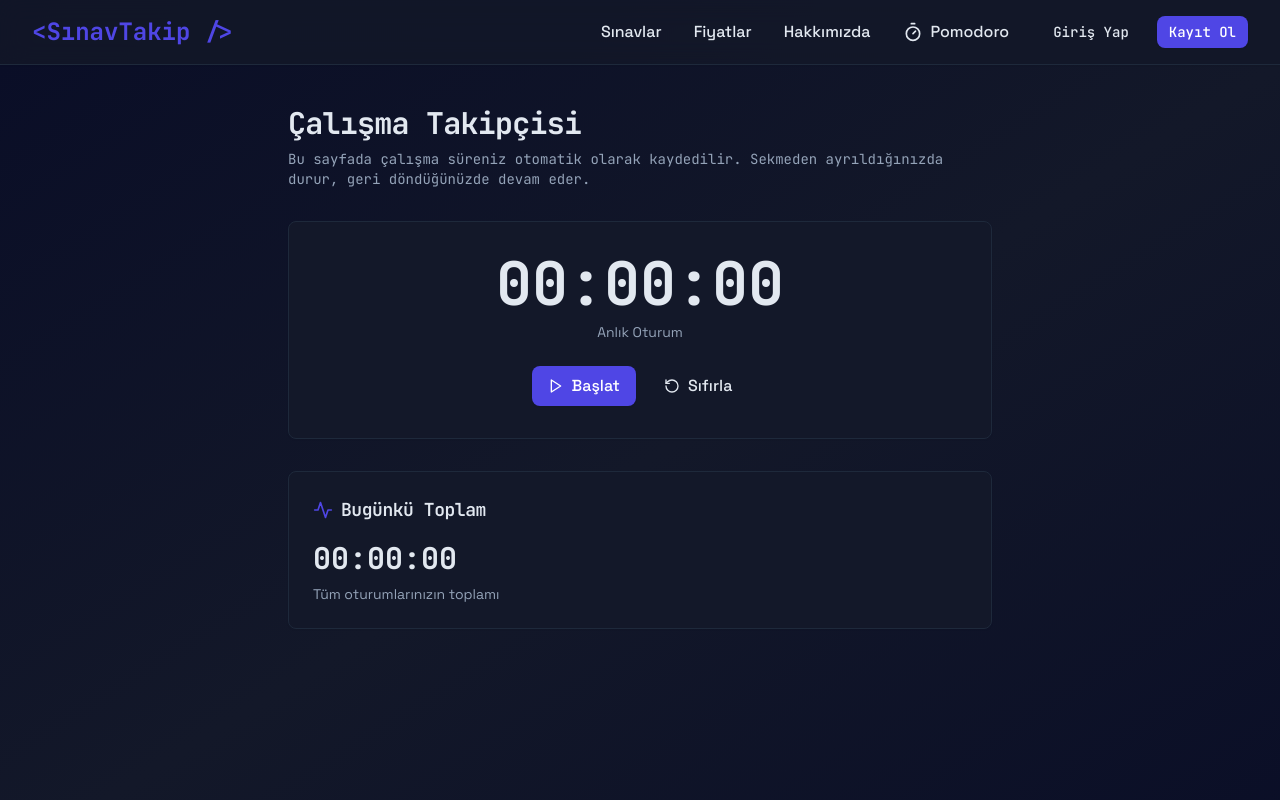
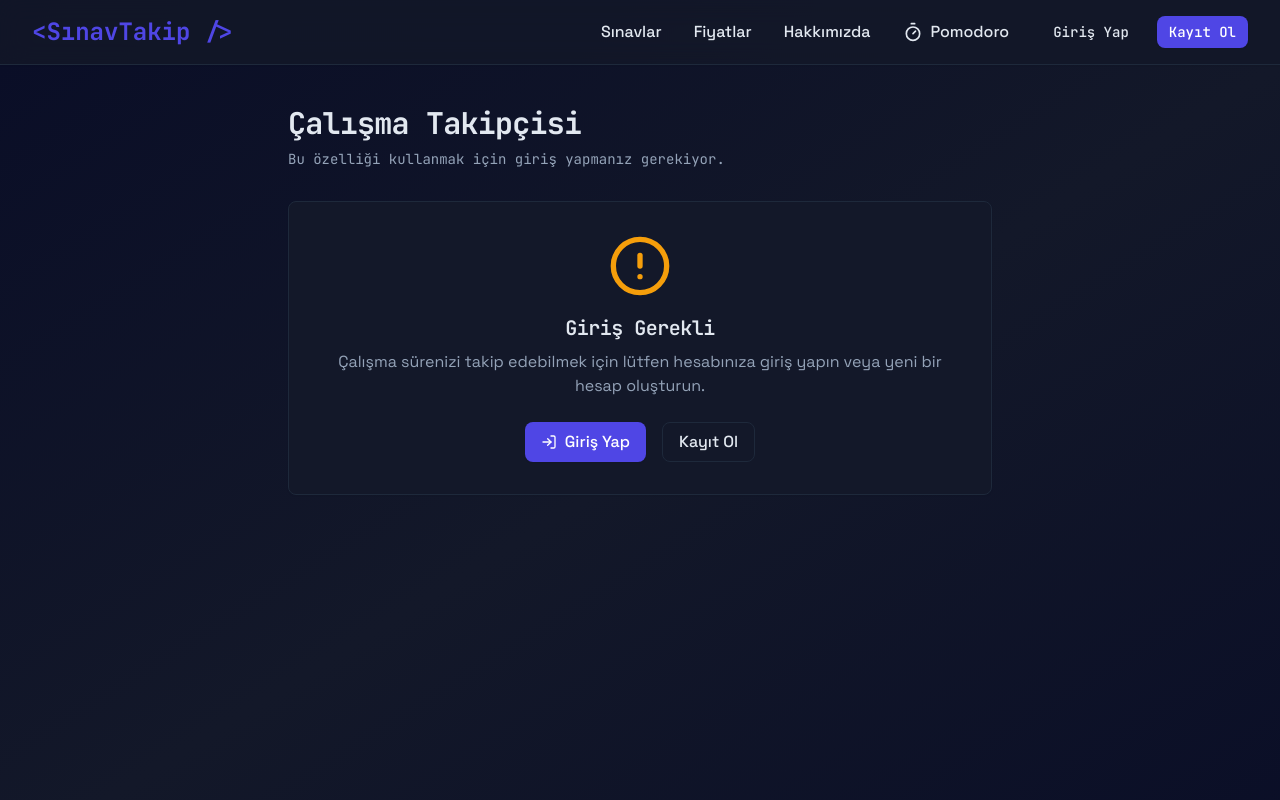
Before and after one commit to zeosoftt/sinav-takip-app, a Next.js app: page /study in a window 1280 px wide. Shown: the top 800 px of the page. Built offline with nearby package versions, Linux system fonts and the light colour scheme; no server answers.

Commit message:
Improve authentication handling: Add /study to middleware, handle redirects, show auth warnings on API errors

```diff
--- a/app/auth/login/page.tsx
+++ b/app/auth/login/page.tsx
@@ -1,12 +1,13 @@
 'use client'
 
-import { useState } from 'react'
+import { useState, Suspense } from 'react'
 import Link from 'next/link'
 import { Button } from '@/components/ui/Button'
-import { useRouter } from 'next/navigation'
+import { useRouter, useSearchParams } from 'next/navigation'
 
-export default function LoginPage() {
+function LoginForm() {
   const router = useRouter()
+  const searchParams = useSearchParams()
   const [email, setEmail] = useState('')
   const [password, setPassword] = useState('')
   const [error, setError] = useState('')
@@ -32,8 +33,9 @@ export default function LoginPage() {
         return
       }
 
-      // Başarılı giriş - dashboard'a yönlendir
-      router.push('/dashboard')
+      // Başarılı giriş - redirect parametresine veya dashboard'a yönlendir
+      const redirect = searchParams.get('redirect') || '/dashboard'
+      router.push(redirect)
       router.refresh()
     } catch (err) {
       setError('Bir hata oluştu. Lütfen tekrar deneyin.')
@@ -132,3 +134,15 @@ export default function LoginPage() {
     </div>
   )
 }
+
+export default function LoginPage() {
+  return (
+    <Suspense fallback={
+      <div className="min-h-screen flex items-center justify-center">
+        <p className="text-slate-600 dark:text-dark-muted font-mono">Yükleniyor...</p>
+      </div>
+    }>
+      <LoginForm />
+    </Suspense>
+  )
+}
--- a/app/study/page.tsx
+++ b/app/study/page.tsx
@@ -1,8 +1,10 @@
 'use client'
 
 import { useEffect, useRef, useState } from 'react'
+import { useRouter } from 'next/navigation'
+import Link from 'next/link'
 import { Button } from '@/components/ui/Button'
-import { Play, Pause, RotateCcw, Activity, Clock } from 'lucide-react'
+import { Play, Pause, RotateCcw, Activity, Clock, AlertCircle, LogIn } from 'lucide-react'
 
 function formatHMS(totalSeconds: number) {
   const h = Math.floor(totalSeconds / 3600)
@@ -12,13 +14,23 @@ function formatHMS(totalSeconds: number) {
 }
 
 export default function StudyTrackerPage() {
+  const router = useRouter()
+  const [isAuthenticated, setIsAuthenticated] = useState<boolean | null>(null)
   const [isRunning, setIsRunning] = useState(false)
   const [seconds, setSeconds] = useState(0)
   const [todaySeconds, setTodaySeconds] = useState(0)
+  const [error, setError] = useState<string>('')
   const tickRef = useRef<NodeJS.Timeout | null>(null)
+
+  // Check authentication on mount
+  useEffect(() => {
+    checkAuth()
+  }, [])
 
   // Auto-start session on mount (if logged in)
   useEffect(() => {
+    if (!isAuthenticated) return
+
     startSession()
     const onVisibility = () => {
       if (document.hidden) {
@@ -34,7 +46,21 @@ export default function StudyTrackerPage() {
       window.removeEventListener('beforeunload', stopSession)
       stopSession()
     }
-  }, [])
+  }, [isAuthenticated])
+
+  const checkAuth = async () => {
+    try {
+      const res = await fetch('/api/auth/me')
+      if (res.ok) {
+        setIsAuthenticated(true)
+        fetchToday()
+      } else {
+        setIsAuthenticated(false)
+      }
+    } catch {
+      setIsAuthenticated(false)
+    }
+  }
 
   const fetchToday = async () => {
     try {
@@ -42,27 +68,52 @@ export default function StudyTrackerPage() {
       if (res.ok) {
         const data = await res.json()
         setTodaySeconds(data.todayTotalSeconds || 0)
+      } else if (res.status === 401) {
+        setIsAuthenticated(false)
       }
-    } catch { /* ignore */ }
+    } catch {
+      // Ignore
+    }
   }
 
   const startSession = async () => {
-    if (isRunning) return
+    if (isRunning || !isAuthenticated) return
+
     try {
       const res = await fetch('/api/study/sessions', { method: 'POST' })
       if (res.ok) {
         setIsRunning(true)
+        setError('')
         if (!tickRef.current) {
           tickRef.current = setInterval(() => setSeconds((s) => s + 1), 1000)
         }
+      } else if (res.status === 401) {
+        setIsAuthenticated(false)
+        setError('Oturumunuz sona erdi. Lütfen tekrar giriş yapın.')
+        stopSession()
+      } else {
+        const data = await res.json()
+        setError(data.error || 'Oturum başlatılamadı')
       }
-    } catch { /* ignore */ }
+    } catch (err) {
+      setError('Bir hata oluştu. Lütfen tekrar deneyin.')
+    }
   }
 
   const stopSession = async () => {
     if (!isRunning) return
+
     try {
-      await fetch('/api/study/sessions', { method: 'PATCH', headers: { 'Content-Type': 'application/json' } })
+      const res = await fetch('/api/study/sessions', {
+        method: 'PATCH',
+        headers: { 'Content-Type': 'application/json' },
+      })
+
+      if (res.status === 401) {
+        setIsAuthenticated(false)
+      }
+    } catch {
+      // Ignore
     } finally {
       setIsRunning(false)
       if (tickRef.current) {
@@ -70,7 +121,9 @@ export default function StudyTrackerPage() {
         tickRef.current = null
       }
       setSeconds(0)
-      fetchToday()
+      if (isAuthenticated) {
+        fetchToday()
+      }
     }
   }
 
@@ -78,9 +131,56 @@ export default function StudyTrackerPage() {
     setSeconds(0)
   }
 
-  useEffect(() => {
-    fetchToday()
-  }, [])
+  const handleLogin = () => {
+    const currentPath = window.location.pathname
+    router.push(`/auth/login?redirect=${encodeURIComponent(currentPath)}`)
+  }
+
+  // Show loading state
+  if (isAuthenticated === null) {
+    return (
+      <div className="max-w-3xl mx-auto px-4 sm:px-6 lg:px-8 py-10">
+        <div className="card p-12 text-center">
+          <p className="text-slate-600 dark:text-dark-muted font-mono">Yükleniyor...</p>
+        </div>
+      </div>
+    )
+  }
+
+  // Show login required message
+  if (!isAuthenticated) {
+    return (
+      <div className="max-w-3xl mx-auto px-4 sm:px-6 lg:px-8 py-10">
+        <div className="mb-8">
+          <h1 className="text-3xl font-display font-bold text-slate-900 dark:text-dark-text">
+            Çalışma Takipçisi
+          </h1>
+          <p className="mt-2 text-slate-600 dark:text-dark-muted font-mono text-sm">
+            Bu özelliği kullanmak için giriş yapmanız gerekiyor.
+          </p>
+        </div>
+
+        <div className="card p-8 text-center">
+          <AlertCircle className="w-16 h-16 text-amber-500 mx-auto mb-4" />
+          <h2 className="text-xl font-display font-semibold text-slate-900 dark:text-dark-text mb-2">
+            Giriş Gerekli
+          </h2>
+          <p className="text-slate-600 dark:text-dark-muted mb-6">
+            Çalışma sürenizi takip edebilmek için lütfen hesabınıza giriş yapın veya yeni bir hesap oluşturun.
+          </p>
+          <div className="flex gap-4 justify-center">
+            <Button onClick={handleLogin} className="flex items-center gap-2">
+              <LogIn className="w-4 h-4" />
+              Giriş Yap
+            </Button>
+            <Link href="/auth/register">
+              <Button variant="outline">Kayıt Ol</Button>
+            </Link>
+          </div>
+        </div>
+      </div>
+    )
+  }
 
   return (
     <div className="max-w-3xl mx-auto px-4 sm:px-6 lg:px-8 py-10">
@@ -92,6 +192,15 @@ export default function StudyTrackerPage() {
           Bu sayfada çalışma süreniz otomatik olarak kaydedilir. Sekmeden ayrıldığınızda durur, geri döndüğünüzde devam eder.
         </p>
       </div>
+
+      {error && (
+        <div className="mb-6 card p-4 bg-amber-50 dark:bg-amber-900/20 border-amber-200 dark:border-amber-800">
+          <div className="flex items-center gap-2">
+            <AlertCircle className="w-5 h-5 text-amber-600 dark:text-amber-400" />
+            <p className="text-sm text-amber-800 dark:text-amber-200 font-mono">{error}</p>
+          </div>
+        </div>
+      )}
 
       <div className="card p-8 mb-8">
         <div className="text-center mb-6">
--- a/middleware.ts
+++ b/middleware.ts
@@ -3,7 +3,7 @@ import type { NextRequest } from 'next/server'
 
 export function middleware(request: NextRequest) {
   // Protected routes
-  const protectedPaths = ['/dashboard', '/subscription', '/notifications', '/institutions/dashboard']
+  const protectedPaths = ['/dashboard', '/subscription', '/notifications', '/study', '/institutions/dashboard']
   const adminPaths = ['/admin']
   const authPaths = ['/auth/login', '/auth/register', '/institutions/login', '/institutions/register']
 
@@ -43,6 +43,7 @@ export const config = {
     '/dashboard/:path*',
     '/subscription/:path*',
     '/notifications/:path*',
+    '/study/:path*',
     '/auth/:path*',
     '/admin/:path*',
     '/institutions/:path*',
```
